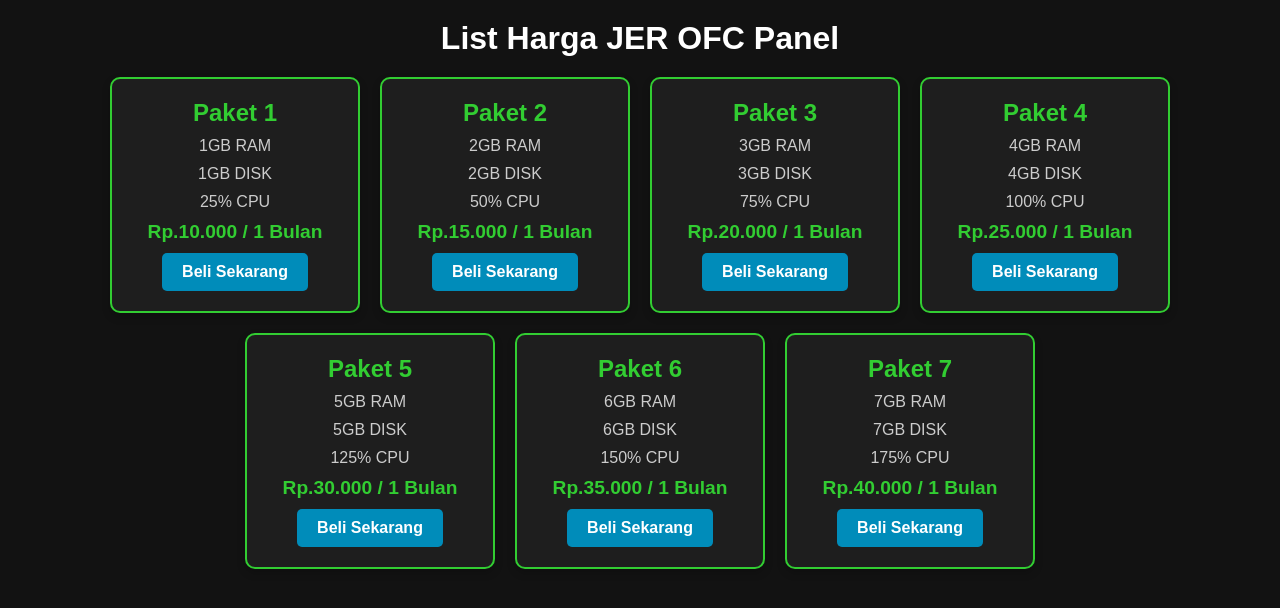
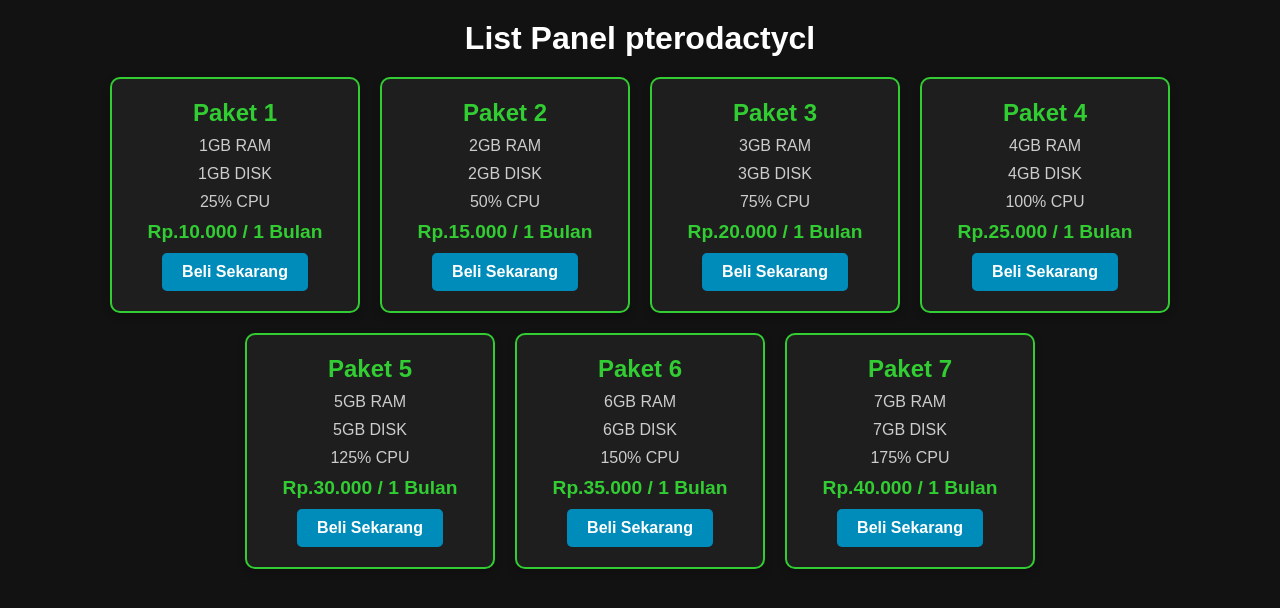
Before and after one commit to JER-OFC/WEB-BUY-PANEL, a website: page index.html in a window 1280 px wide. Drawn offline with Linux system fonts and the light colour scheme; some packages are replaced by stand-ins of ours; a script that the page names is missing.

Commit message:
Update index.html

```diff
--- a/index.html
+++ b/index.html
@@ -107,7 +107,7 @@
 
 <body>
 
-    <h1>List Harga JER OFC Panel</h1>
+    <h1>List Panel pterodactycl</h1>
 
     <div class="price-list">
         <!-- Paket 1 -->
```
